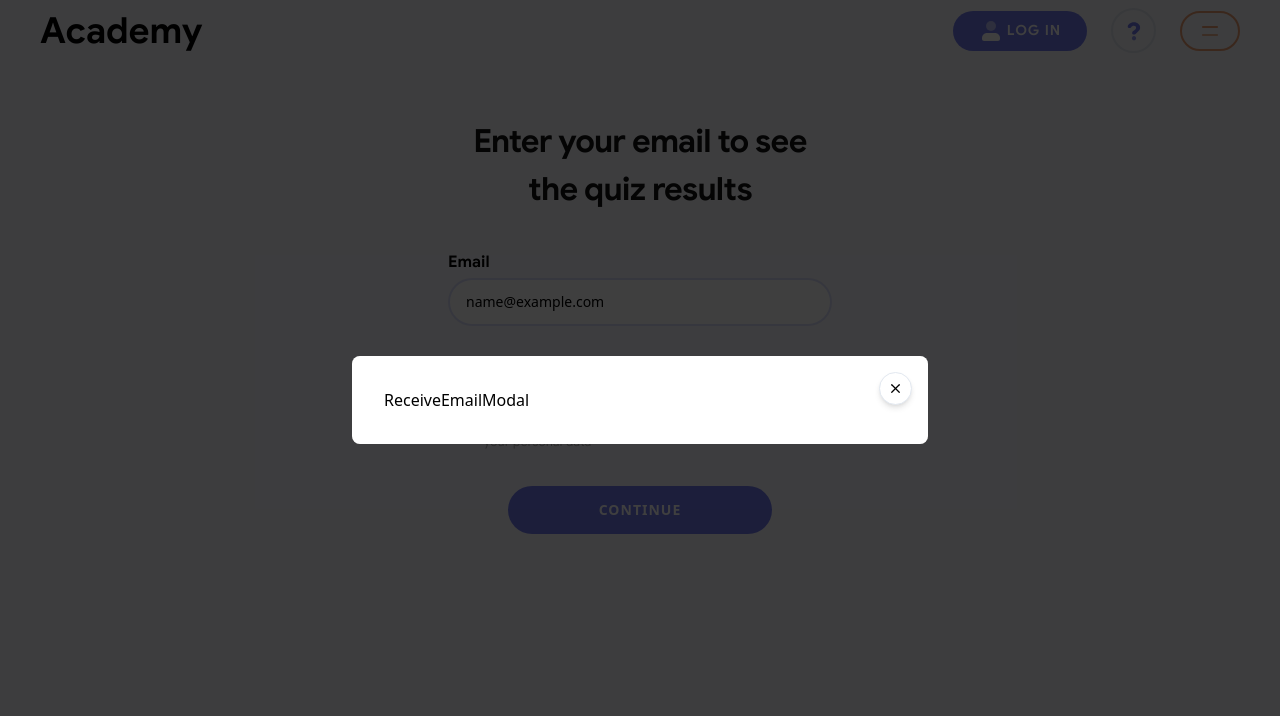
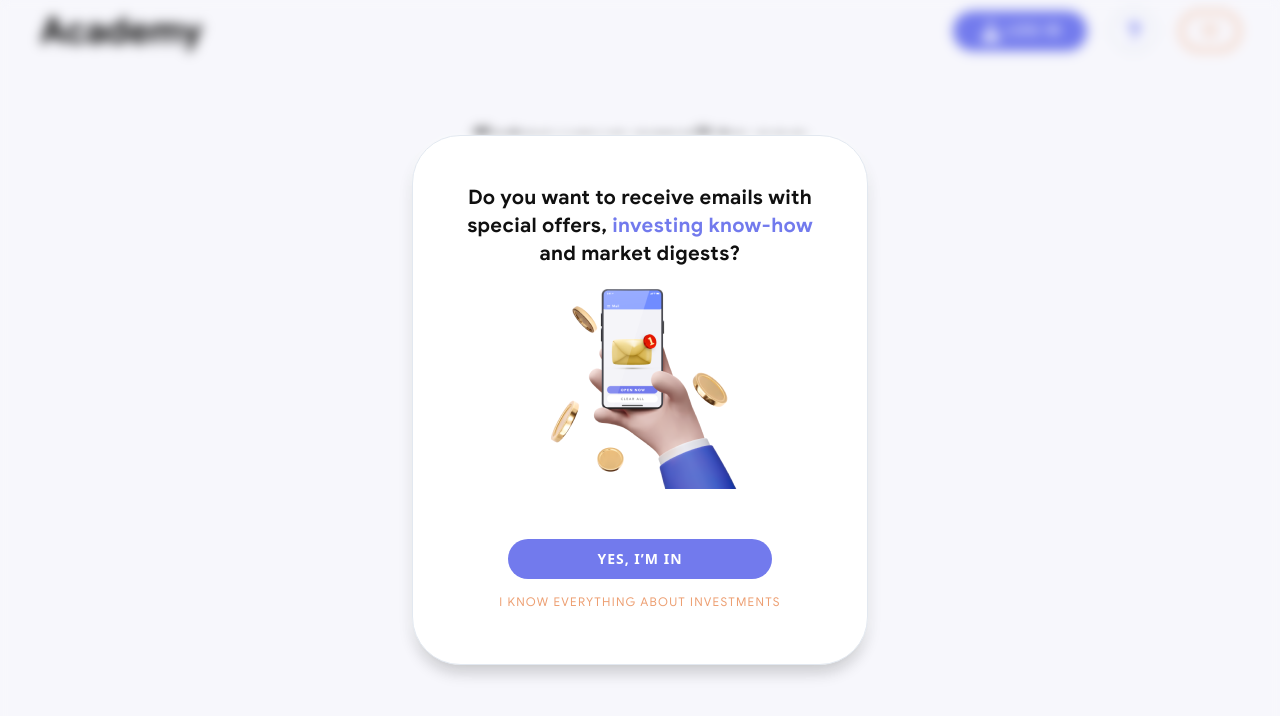
Before and after one commit to paul-frdev/projectnext, a Next.js app: page /enter-email in a window 1280 px wide. Both pictures are taken after typing "name@example.com" into the empty fields and a click on the button "CONTINUE". Shown: the top 716 px of the page. Built offline with nearby package versions, Linux system fonts and the light colour scheme.

Commit message:
add: modal styles

```diff
--- a/components/questionsList.tsx
+++ b/components/answersListList.tsx
@@ -1,5 +1,5 @@
 import React from 'react'
-import { QuestionButton } from './ui/questionButton'
+import { AnswerButton } from './ui/answerButtonButton'
 import { AnswerOptions } from '@/types/quizQuestions'
 
 
@@ -7,11 +7,11 @@
   answers: AnswerOptions[] | undefined
   nextQuestion?: (data: string) => void;
 }
-export const QuestionsList: React.FC<QuestionsListProps> = ({ answers, nextQuestion }) => {
+export const AnswersList: React.FC<QuestionsListProps> = ({ answers, nextQuestion }) => {
   return (
     <div className='w-full flex flex-col justify-center items-center'>
       {answers?.map((answer) => (
-        <QuestionButton key={answer.id} answer={answer.answerText} nextQuestion={nextQuestion} />
+        <AnswerButton key={answer.id} answer={answer.answerText} nextQuestion={nextQuestion} />
       ))}
     </div>
   )
--- a/components/forms/receiveEmailForm.tsx
+++ b/components/forms/receiveEmailForm.tsx
@@ -108,7 +108,7 @@
                       onCheckedChange={field.onChange}
                     />
                   </FormControl>
-                  <FormLabel className='space-y-0 text-sm font-sansRegular tracking-[0.4px]'>
+                  <FormLabel className='space-y-0 text-sm font-sansRegular tracking-[0.4px] cursor-pointer'>
                     I would like to receive tips, offers, know-how,
                     and more from Prosperi via emails
                   </FormLabel>
--- a/components/modals/receiveEmailModal.tsx
+++ b/components/modals/receiveEmailModal.tsx
@@ -3,13 +3,43 @@
 import React from 'react'
 import { Modal } from '../ui/modal'
 import useReceiveEmailModal from '@/hooks/useReceiveEmailModal'
+import { Title } from '../ui/title'
+import Image from 'next/image'
+import ReceiveEmailImage from '/public/images/receive-email.png'
+import { Button } from '../ui/button'
+import { LinkHref } from '../ui/linkHref'
+import { useRouter } from 'next/navigation'
 
 export const ReceiveEmailModal = () => {
   const viewModal = useReceiveEmailModal()
+  const route = useRouter()
+
+  const title = () => {
+    return (
+      <Title className='text-xl tracking-[0.3px] text-center'>
+        Do you want to receive emails with special offers, <span className='text-colorTitle'>investing know-how</span> and market digests?
+      </Title>
+    )
+  }
   return (
-    <Modal isOpen={viewModal.isOpen} onClose={viewModal.onClose}>
-      <div>
-        ReceiveEmailModal
+    <Modal
+      title={title()}
+      className='max-w-[456px] h-[530px] py-12 px-9 !rounded-[48px] gap-0'
+      isOpen={viewModal.isOpen}
+      onClose={viewModal.onClose}
+    >
+      <div className='flex flex-col justify-between items-center'>
+        <div className='w-full flex justify-center items-center mb-9'>
+          <Image src={ReceiveEmailImage} alt='ReceiveEmailImage' className='w-[200px] h-[200px]' />
+        </div>
+        <div className='w-full flex justify-center items-center mb-2'>
+          <Button onClick={() => route.push('/checkout-results')} className='w-[264px]'>Yes, I’m in</Button>
+        </div>
+      </div>
+      <div className='w-full flex justify-center items-center'>
+        <LinkHref href='/checkout-results' className='uppercase no-underline tracking-[1.25px] leading-[14px]'>
+          I know everything about investments
+        </LinkHref>
       </div>
     </Modal>
   )
--- a/components/quizList.tsx
+++ b/components/quizList.tsx
@@ -97,6 +97,7 @@
 
   return (
     <div className='w-full flex flex-col justify-center items-center gap-y-9'>
+      {mainQuestions.length > currentQuestionIndex ? (
         <QuizNav
           prevQuestion={prevQuestion}
           disabled={currentQuestionIndex === 0}
@@ -104,6 +105,8 @@
           secondPoints={secondPoints}
           index={currentQuestionIndex}
         />
+
+      ) : null}
       {currentQuestion?.showMessageCart ? (
         <MessageList
           currentQuestionId={currentQuestion?.id}
--- a/components/ui/questionButton.tsx
+++ b/components/ui/answerButtonButton.tsx
@@ -1,13 +1,12 @@
 import React from 'react'
 import { Button } from './button'
-import { AnswerOptions } from '@/types/quizQuestions'
 
 
 interface QuestionButtonProps {
   answer: string;
   nextQuestion?: (data: string) => void;
 }
-export const QuestionButton: React.FC<QuestionButtonProps> = ({ answer, nextQuestion }) => {
+export const AnswerButton: React.FC<QuestionButtonProps> = ({ answer, nextQuestion }) => {
 
   const handleClick = (event: React.MouseEvent<HTMLButtonElement>) => {
     const eventTarget = event.target as HTMLDivElement;
--- /dev/null
+++ b/components/ui/dialog.tsx
@@ -0,0 +1,129 @@
+"use client"
+
+import * as React from "react"
+import * as DialogPrimitive from "@radix-ui/react-dialog"
+import { X } from "lucide-react"
+
+import { cn } from "@/lib/utils"
+import { IconButton } from './iconButton'
+import { Button } from './button'
+
+const Dialog = DialogPrimitive.Root
+
+const DialogTrigger = DialogPrimitive.Trigger
+
+const DialogPortal = ({
+  className,
+  ...props
+}: DialogPrimitive.DialogPortalProps) => (
+  <DialogPrimitive.Portal className={cn(className)} {...props} />
+)
+DialogPortal.displayName = DialogPrimitive.Portal.displayName
+
+const DialogOverlay = React.forwardRef<
+  React.ElementRef<typeof DialogPrimitive.Overlay>,
+  React.ComponentPropsWithoutRef<typeof DialogPrimitive.Overlay>
+>(({ className, ...props }, ref) => (
+  <DialogPrimitive.Overlay
+    ref={ref}
+    className={cn(
+      "fixed inset-0 z-50 bg-background/80 backdrop-blur-sm data-[state=open]:animate-in data-[state=closed]:animate-out data-[state=closed]:fade-out-0 data-[state=open]:fade-in-0",
+      className
+    )}
+    {...props}
+  />
+))
+DialogOverlay.displayName = DialogPrimitive.Overlay.displayName
+
+const DialogContent = React.forwardRef<
+  React.ElementRef<typeof DialogPrimitive.Content>,
+  React.ComponentPropsWithoutRef<typeof DialogPrimitive.Content> & {
+    showCloseButton?: boolean;
+  }
+>(({ className, children, showCloseButton = false, ...props }, ref) => (
+  <DialogPortal>
+    <DialogOverlay />
+    <DialogPrimitive.Content
+      ref={ref}
+      className={cn(
+        "fixed left-[50%] top-[50%] z-50 grid w-full max-w-lg translate-x-[-50%] translate-y-[-50%] gap-4 border bg-background p-6 shadow-lg duration-200 data-[state=open]:animate-in data-[state=closed]:animate-out data-[state=closed]:fade-out-0 data-[state=open]:fade-in-0 data-[state=closed]:zoom-out-95 data-[state=open]:zoom-in-95 data-[state=closed]:slide-out-to-left-1/2 data-[state=closed]:slide-out-to-top-[48%] data-[state=open]:slide-in-from-left-1/2 data-[state=open]:slide-in-from-top-[48%] sm:rounded-lg md:w-full",
+        className
+      )}
+      {...props}
+    >
+      {children}
+
+      {showCloseButton && (
+        <Button variant='buttonPrimaryBlueDestructive' className=" border-none hover:bg-transparent hover:text-black absolute right-4 top-4 rounded-sm opacity-70 ring-offset-background transition-opacity hover:opacity-100 focus:outline-none focus:ring-2 focus:ring-ring focus:ring-offset-2 disabled:pointer-events-none data-[state=open]:bg-accent data-[state=open]:text-muted-foreground">
+          <X className="h-4 w-4" />
+        </Button>
+      )}
+    </DialogPrimitive.Content>
+  </DialogPortal>
+))
+DialogContent.displayName = DialogPrimitive.Content.displayName
+
+const DialogHeader = ({
+  className,
+  ...props
+}: React.HTMLAttributes<HTMLDivElement>) => (
+  <div
+    className={cn(
+      "flex flex-col space-y-1.5 text-center sm:text-left",
+      className
+    )}
+    {...props}
+  />
+)
+DialogHeader.displayName = "DialogHeader"
+
+const DialogFooter = ({
+  className,
+  ...props
+}: React.HTMLAttributes<HTMLDivElement>) => (
+  <div
+    className={cn(
+      "flex flex-col-reverse sm:flex-row sm:justify-end sm:space-x-2",
+      className
+    )}
+    {...props}
+  />
+)
+DialogFooter.displayName = "DialogFooter"
+
+const DialogTitle = React.forwardRef<
+  React.ElementRef<typeof DialogPrimitive.Title>,
+  React.ComponentPropsWithoutRef<typeof DialogPrimitive.Title>
+>(({ className, ...props }, ref) => (
+  <DialogPrimitive.Title
+    ref={ref}
+    className={cn(
+      "text-lg font-semibold leading-none tracking-tight",
+      className
+    )}
+    {...props}
+  />
+))
+DialogTitle.displayName = DialogPrimitive.Title.displayName
+
+const DialogDescription = React.forwardRef<
+  React.ElementRef<typeof DialogPrimitive.Description>,
+  React.ComponentPropsWithoutRef<typeof DialogPrimitive.Description>
+>(({ className, ...props }, ref) => (
+  <DialogPrimitive.Description
+    ref={ref}
+    className={cn("text-sm text-muted-foreground", className)}
+    {...props}
+  />
+))
+DialogDescription.displayName = DialogPrimitive.Description.displayName
+
+export {
+  Dialog,
+  DialogTrigger,
+  DialogContent,
+  DialogHeader,
+  DialogFooter,
+  DialogTitle,
+  DialogDescription,
+}
--- a/components/ui/modal.tsx
+++ b/components/ui/modal.tsx
@@ -1,59 +1,46 @@
-import { Dialog, Transition } from '@headlessui/react';
-import { FC, Fragment } from 'react';
-import { X } from 'lucide-react';
-import { Title } from './title';
-import { Subtitle } from './subtitle';
 import { cn } from '@/lib/utils';
-import { IconButton } from './iconButton';
-
+import { FC } from 'react';
+import {
+  Dialog,
+  DialogContent,
+  DialogDescription,
+  DialogHeader,
+  DialogTitle,
+} from '@/components/ui/dialog';
 
 interface ModalProps {
-  title?: string;
-  description?: string;
+  title?: React.ReactNode;
+  description?: React.ReactNode;
   isOpen: boolean;
+  className?: string;
   onClose: () => void;
-  children: React.ReactNode;
+  children?: React.ReactNode;
+  showButtonClose?: boolean;
 }
 
-export const Modal: FC<ModalProps> = ({ isOpen, onClose, children, title, description }) => {
+export const Modal: FC<ModalProps> = ({
+  title,
+  description,
+  isOpen,
+  onClose,
+  className,
+  showButtonClose = false,
+  children,
+}) => {
+  const onChange = (open: boolean) => {
+    if (!open) {
+      onClose();
+    }
+  };
   return (
-    <Transition show={isOpen} appear as={Fragment}>
-      <Dialog as="div" className="relative z-10" onClose={onClose}>
-        <div className="fixed inset-0 bg-black bg-opacity-50" />
-        <div className="fixed inset-0 overflow-y-auto">
-          <div className="flex min-h-full items-center justify-center p-4 text-center">
-            <Transition.Child
-              as={Fragment}
-              enter="ease-out duration-300"
-              enterFrom="opacity-0 scale-95"
-              enterTo="opacity-100 scale-100"
-              leave="ease-in duration-200"
-              leaveFrom="opacity-100 scale-100"
-              leaveTo="opacity-0 scale-95"
-            >
-              <Dialog.Panel className="w-full max-w-xl overflow-hidden rounded-lg text-left align-middle">
-                <div
-                  className={cn(
-                    `relative flex w-full items-center overflow-hidden bg-white px-4 pb-8 pt-14 shadow-2xl sm:px-6 sm:pt-8 md:p-6 lg:p-8`,
-                    title && description ? 'flex-col' : 'flex-row'
-                  )}
-                >
-                  <div className="absolute right-4 top-4">
-                    <IconButton icon={<X size={15} />} onClick={onClose} />
-                  </div>
-                  {title && description && (
-                    <>
-                      <Title>{title}</Title>
-                      <Subtitle >{description}</Subtitle>
-                    </>
-                  )}
-                  {children}
-                </div>
-              </Dialog.Panel>
-            </Transition.Child>
-          </div>
-        </div>
-      </Dialog>
-    </Transition>
+    <Dialog open={isOpen} onOpenChange={onChange}>
+      <DialogContent showCloseButton={showButtonClose} className={cn(`bg-white w-full`, className)}>
+        <DialogHeader>
+          <DialogTitle>{title}</DialogTitle>
+          <DialogDescription>{description}</DialogDescription>
+        </DialogHeader>
+        {children}
+      </DialogContent>
+    </Dialog>
   );
 };
--- a/components/ui/quizCart.tsx
+++ b/components/ui/quizCart.tsx
@@ -1,6 +1,6 @@
 import React from 'react'
 import { Title } from './title'
-import { QuestionsList } from '../questionsList'
+import { AnswersList } from '../answersListList'
 import { Question } from '@/types/quizQuestions'
 
 
@@ -17,7 +17,7 @@
         </Title>
       </div>
       <div>
-        <QuestionsList answers={question?.answerOptions} nextQuestion={nextQuestion} />
+        <AnswersList answers={question?.answerOptions} nextQuestion={nextQuestion} />
       </div>
     </div>
   )
--- a/package.json
+++ b/package.json
@@ -12,6 +12,7 @@
     "@headlessui/react": "^1.7.15",
     "@hookform/resolvers": "^3.1.1",
     "@radix-ui/react-checkbox": "^1.0.4",
+    "@radix-ui/react-dialog": "^1.0.4",
     "@radix-ui/react-label": "^2.0.2",
     "@radix-ui/react-progress": "^1.0.3",
     "@radix-ui/react-slot": "^1.0.2",
--- a/tailwind.config.js
+++ b/tailwind.config.js
@@ -40,6 +40,7 @@
         basic: '#101010',
         placeholderInput: 'rgba(16, 16, 16, 0.25)',
         error: '#ED7272',
+        colorTitle: '#727AED',
         border: 'hsl(var(--border))',
         input: 'hsl(var(--input))',
         ring: 'hsl(var(--ring))',
```
Also changed, not shown: public/images/receive-email.png (added), 1 other file (tests, documents, lock files or other folders). Lines whose indentation alone changed are shown as unchanged.
